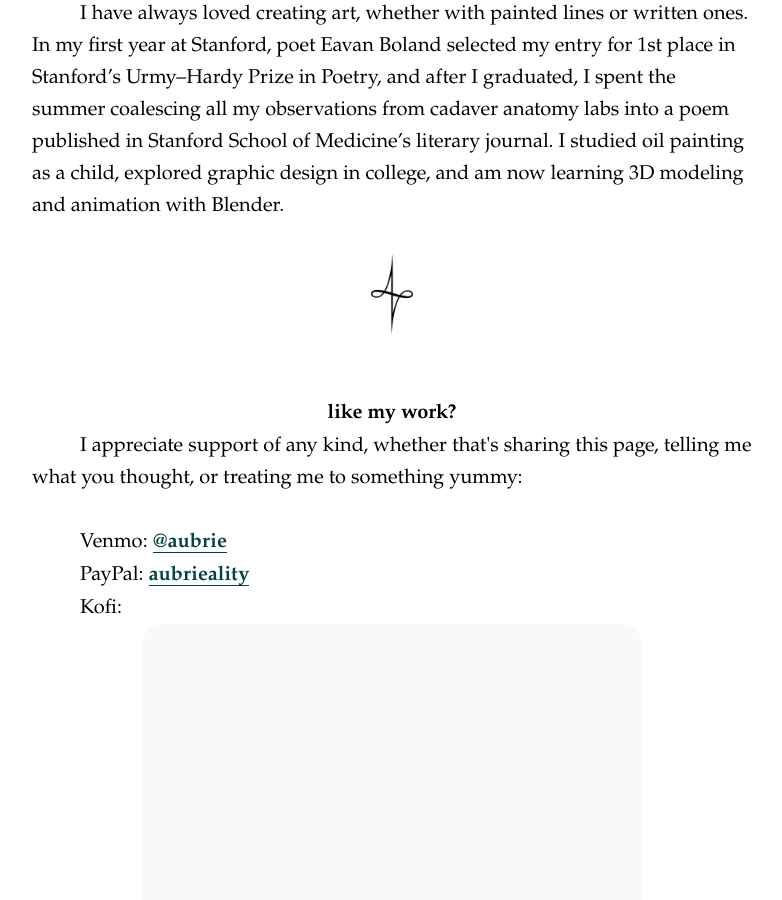
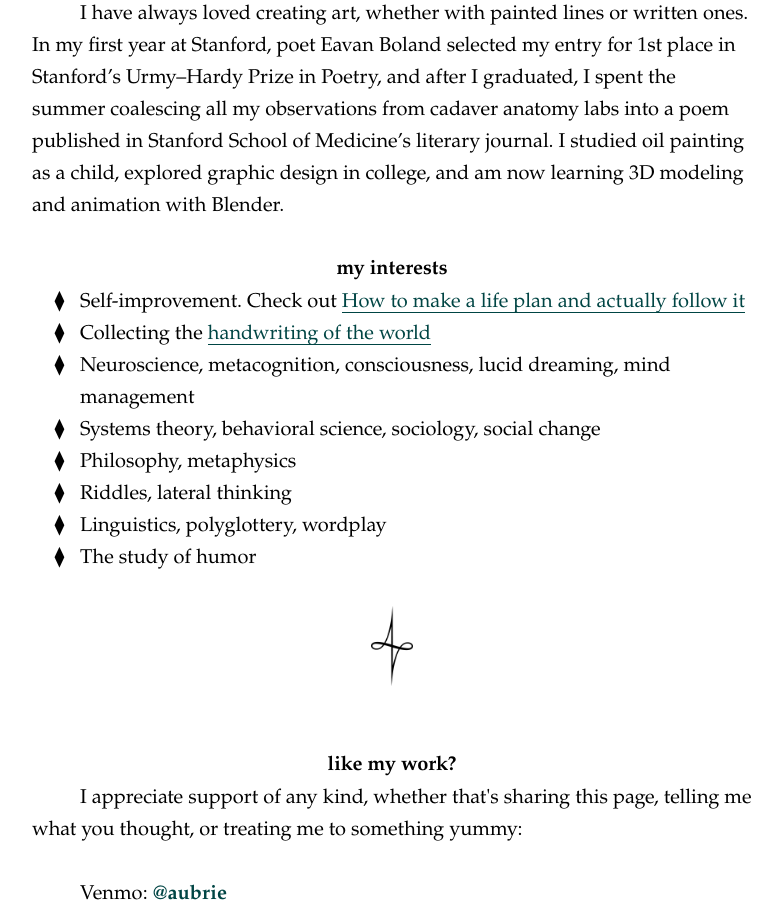
Before and after one commit to aubrielee/aubrielee.github.io, a Jekyll site: the page built from home.md, in a window 1280 px wide and 900 px high, scrolled down 683 px. Shown: the whole window, without its empty margins (248-1030 px from the left). Built offline with Jekyll 4.4.1, drawn with Linux system fonts in a browser that asks for light colours; nearby versions of some CDN libraries; some web fonts are replaced.

Commit message:
Update home.md

```diff
--- a/home.md
+++ b/home.md
@@ -21,3 +22,13 @@ I’m a professional namer at Google, where I’ve had the honor of being part o
 I earned an engineering degree from Stanford University’s Mechanical Engineering department. I also completed the premed curriculum because, before Google recruited me, I planned to follow my parents’ path and become a doctor. I graduated with honors and was invited to join Tau Beta Pi (in my third year, a year ahead of most invitees) and Phi Beta Kappa.
 
 I have always loved creating art, whether with painted lines or written ones. In my first year at Stanford, poet Eavan Boland selected my entry for 1st place in Stanford’s Urmy–Hardy Prize in Poetry, and after I graduated, I spent the summer coalescing all my observations from cadaver anatomy labs into a poem published in Stanford School of Medicine’s literary journal. I studied oil painting as a child, explored graphic design in college, and am now learning 3D modeling and animation with Blender.
+
+## my interests
+- Self-improvement. Check out <a href="https://medium.com/@aubrie/how-to-make-a-life-plan-and-actually-follow-it-801e5335a63a" target="_blank" tabindex="0"><span class="pieceTitle">How to make a life plan and actually follow it</span></a>
+- Collecting the <a href="https://www.reddit.com/r/Handwriting/comments/ndcful/help_me_collect_the_handwriting_of_the_world_if/" target="_blank" tabindex="0">handwriting of the world</a>
+- Neuroscience, metacognition, consciousness, lucid dreaming, mind management
+- Systems theory, behavioral science, sociology, social change
+- Philosophy, metaphysics
+- Riddles, lateral thinking
+- Linguistics, polyglottery, wordplay
+- The study of humor
```
Also changed, not shown: other parts of home.md (+1 -0 lines).
